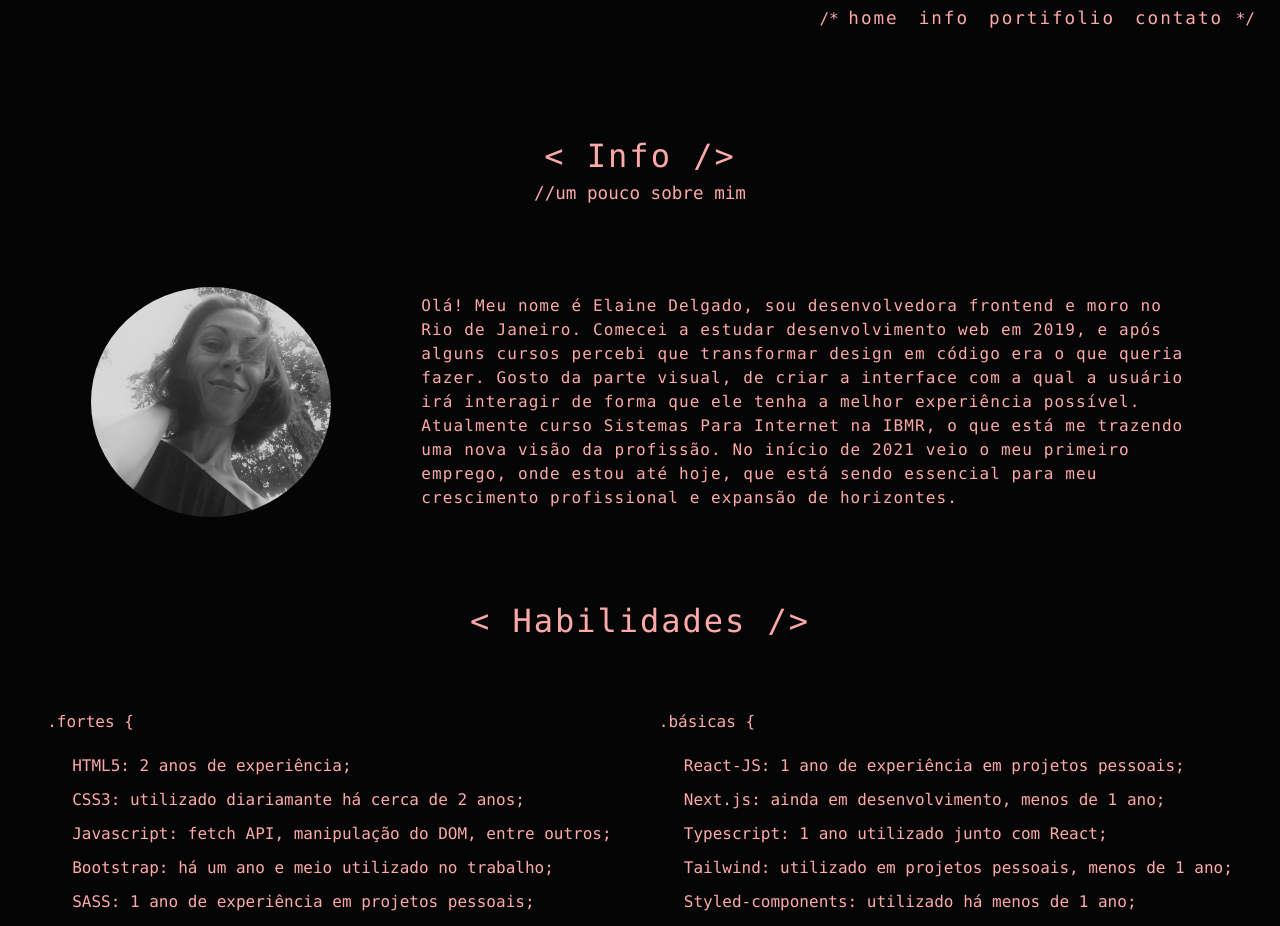
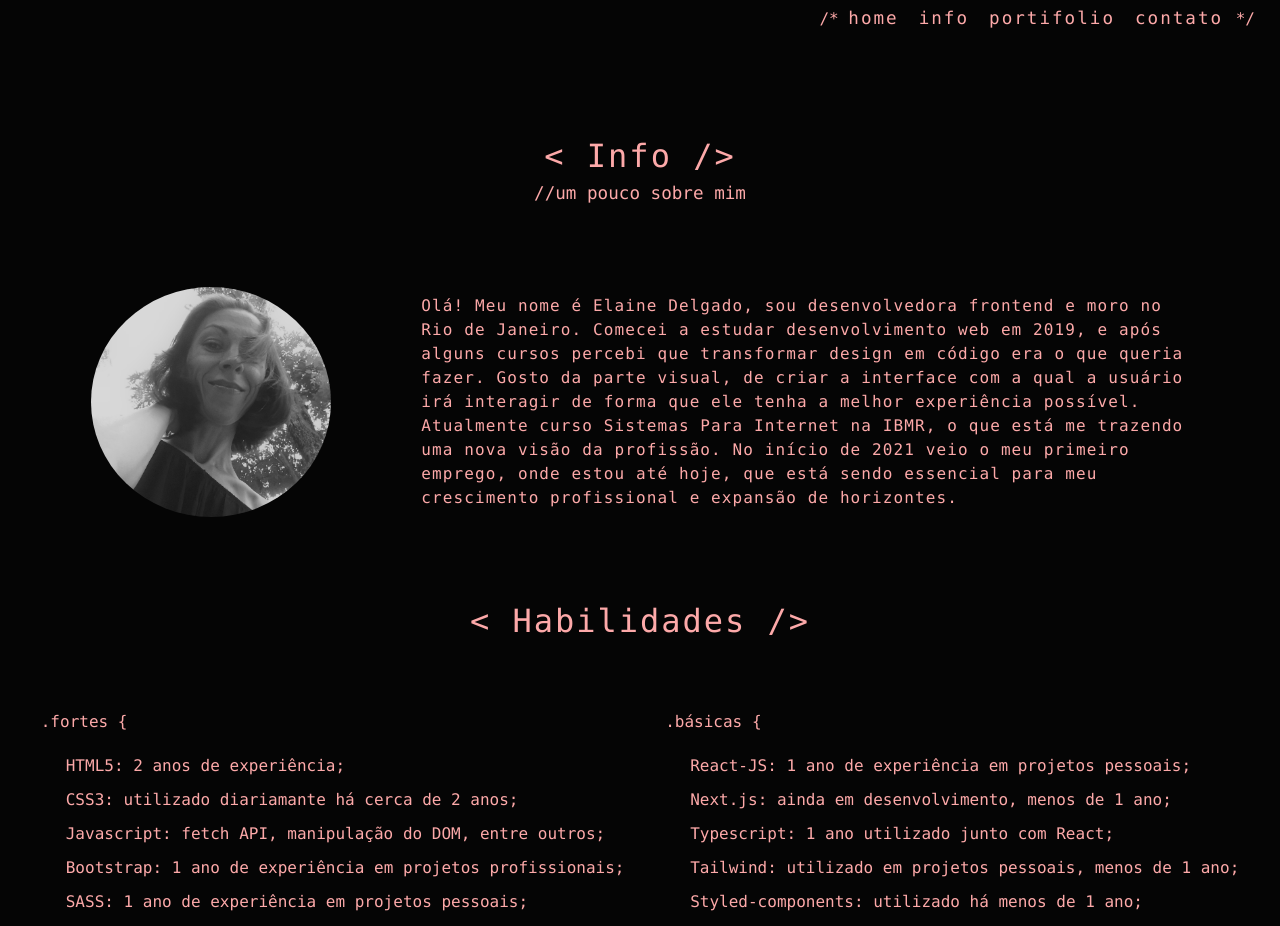
Before and after one commit to ElaineDelgado/portifa, a React (Create React App) app: page /Info in a window 1280 px wide. Shown: the top 926 px of the page. Built offline with nearby package versions, Linux system fonts and the light colour scheme.

Commit message:
corrigindo texto em info

```diff
--- a/src/data/skills.ts
+++ b/src/data/skills.ts
@@ -12,7 +12,7 @@ export const skillspl = [
     name:"Javascript",
   },
   {
-    experience: 'há um ano e meio utilizado no trabalho',
+    experience: '1 ano de experiência em projetos profissionais',
     name: "Bootstrap",
   },
   {
```
